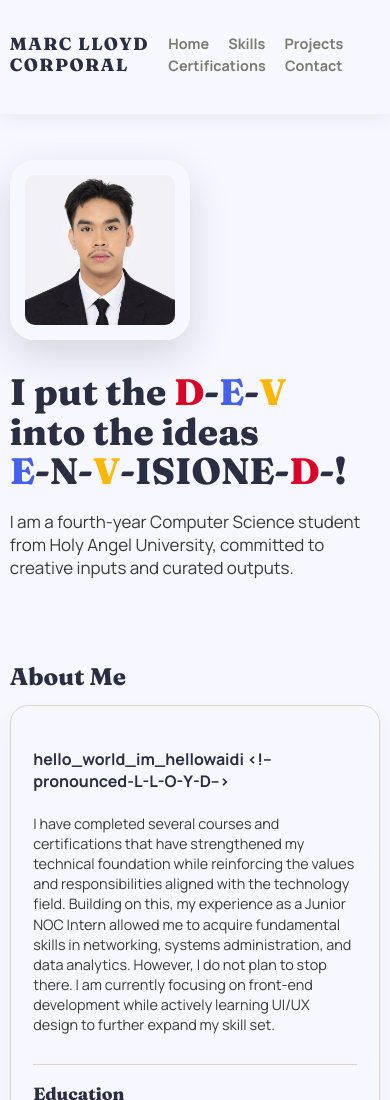
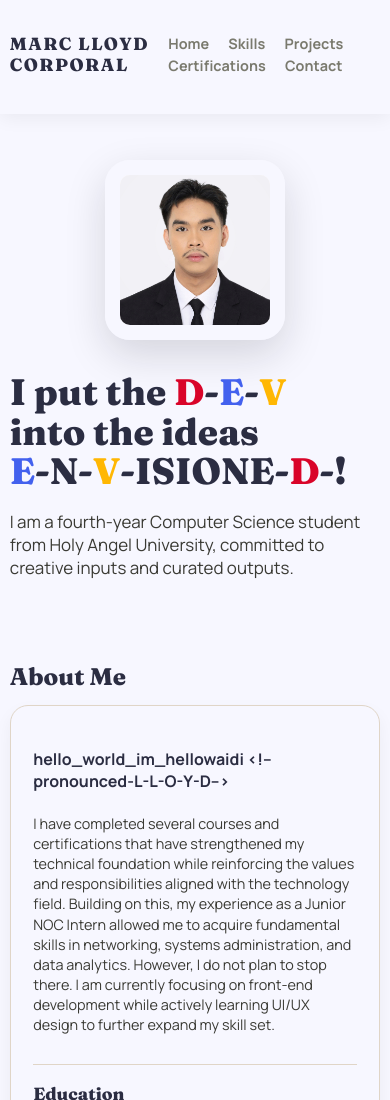
Before and after one commit to hellowaidi/marc-lloyd-portfolio, a plain HTML site: page index.html in a window 390 px wide. Shown: the top 1100 px of the page. Drawn offline with Linux system fonts and the light colour scheme.

Commit message:
Updated UI

```diff
--- a/styles.css
+++ b/styles.css
@@ -681,6 +681,11 @@ h2 {
 }
 
 @media (max-width: 700px) {
+        .hero-photo {
+          margin-left: auto;
+          margin-right: auto;
+          display: block;
+        }
       .about-education-grid,
       .education-grid {
         grid-template-columns: 1fr !important;
```
